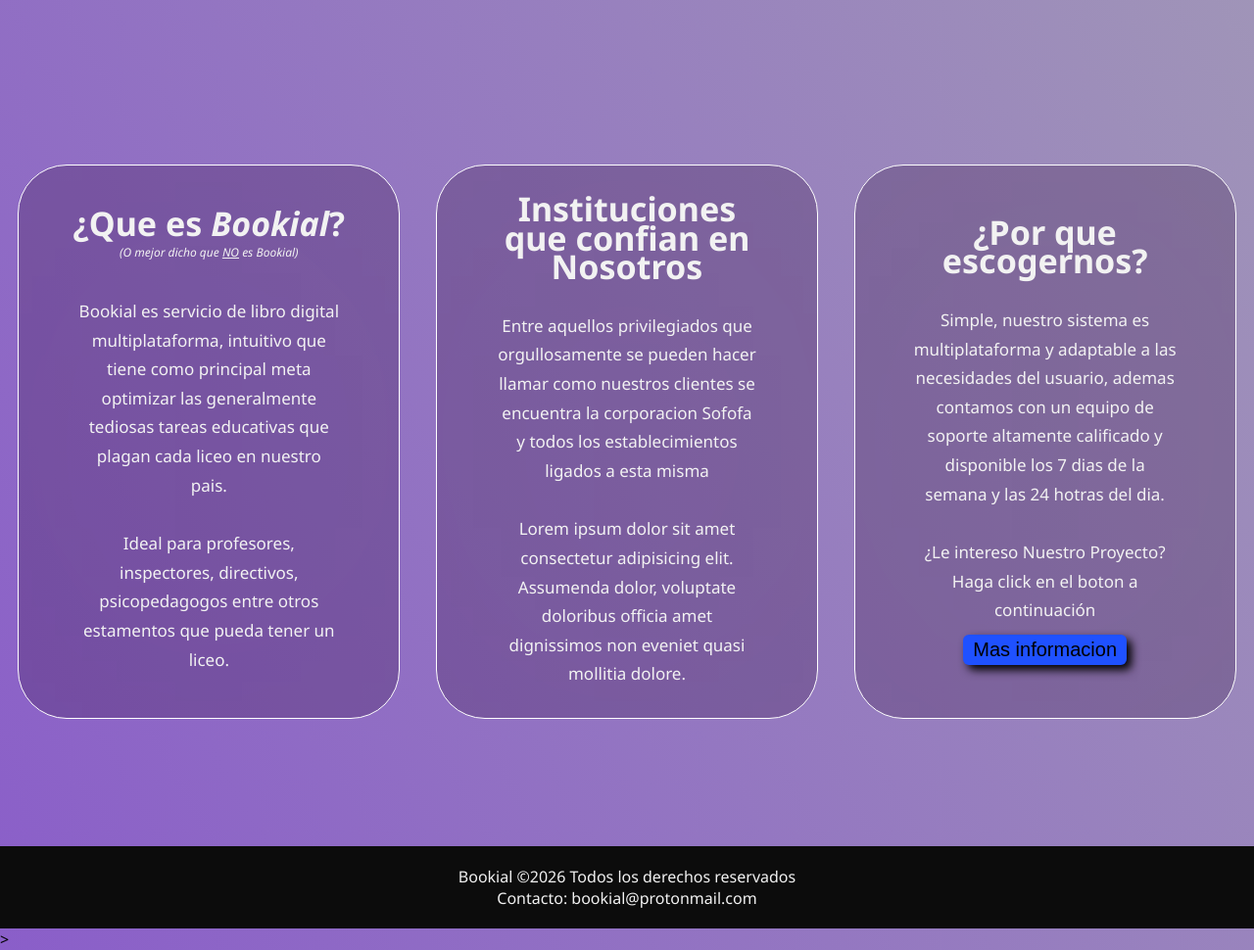
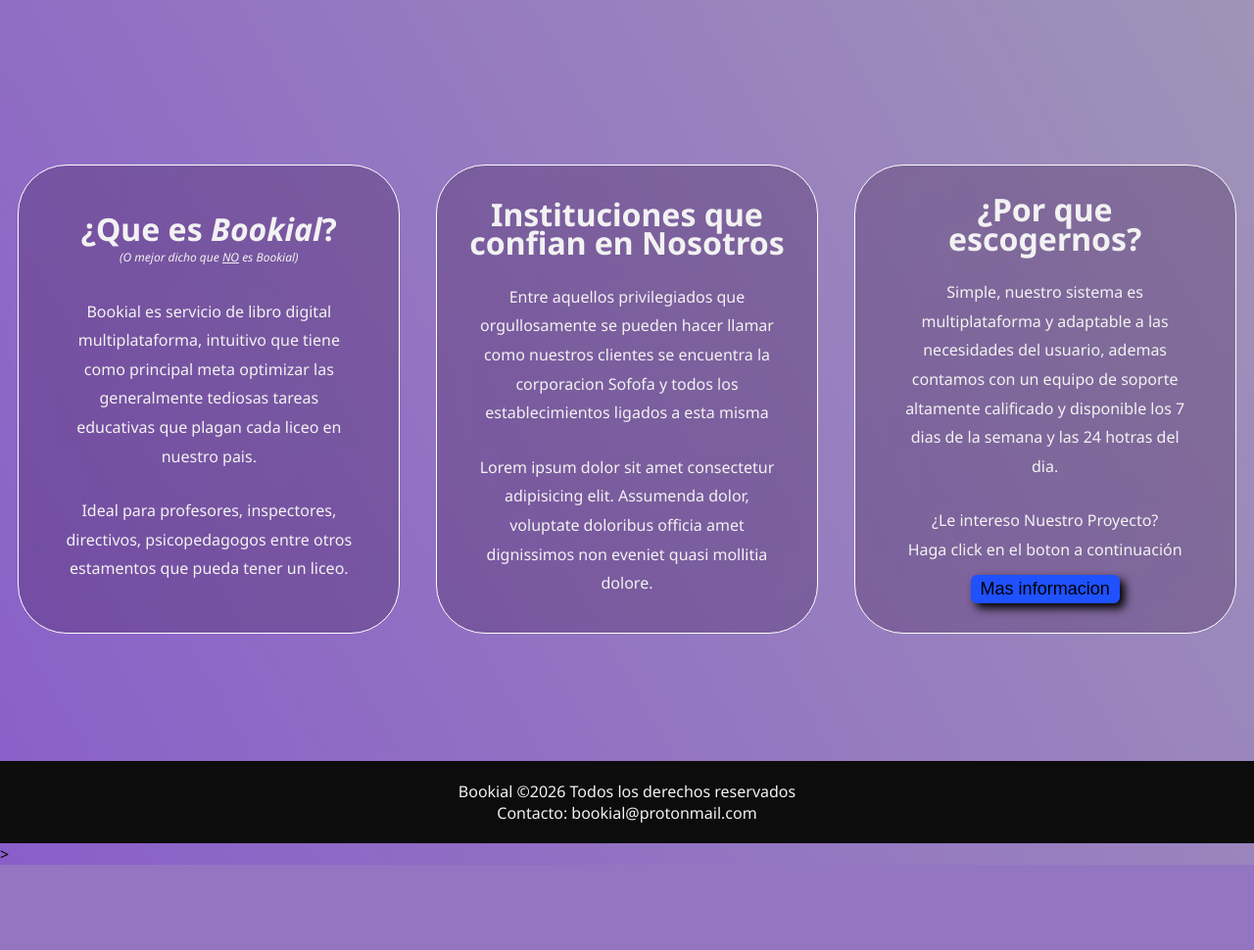
Before and after one commit to tecno-gg/Bookial-T2, a Python web app: template templates/public/index.html in a window 1280 px wide. Shown: the part 522-1492 px from the top of the page at 98% size. After the commit the page ends 1405 px from the top, so only its background shows below. Run offline with Jinja, Linux system fonts and the light colour scheme; the template is opened without the code that fills it, so the values that code supplies are empty.

Commit message:
arreglos menores

```diff
--- a/static/css/index.css
+++ b/static/css/index.css
@@ -60,66 +60,25 @@ h1 {
     width: 390px;
     margin: 70px auto;
     text-align: center;
+    line-height: 185%;
     display: flex;
     justify-content: center;
     flex-direction: column;
     flex-wrap: wrap;
     background-color: var(--darkpurple);
-    border-radius: 10px;
-    padding: 20px 18px;
+    border-radius: 50px;
+    padding: 30px 32px;
     position: relative;
 }
 
 .glass {
-    padding: 30px 50px;
-    border-radius: 50px;
     background-color: rgba(40, 5, 51, 0.233);
     backdrop-filter: blur(500px);
     border: 1px solid white;
-    line-height: 185%;
 }
 
-/* animacion de bordes */
-
-/* @property --angle{
-    syntax: "<angle>";
-    initial-value: 360deg;
-    inherits: false;
-} */
-
-/* .bookial-info::after, .bookial-info::before {
-    content: "";
-    position: absolute;
-    height: 100%;
-    width: 100%;
-    background-image: conic-gradient(from var(--angle) , var(--neonazul), var(--purple), var(--black));
-    top: 50%;
-    left: 50%;
-    translate: -50% -50%;
-    z-index: -1;
-    padding: 4px;
-    border-radius: 10px;
-    animation: 3s spinAn linear infinite;
-}
-
-.bookial-info::before {
-    filter: blur(30px);
-}
-
-@keyframes spinAn{
-    from {
-        --angle: 360deg;
-    }
-
-    to {
-        --angle: 0deg;
-    }
-} */
-
-/* animacion de borde */
-
 article p {
-    font-size: 17px;
+    font-size: 16px;
     padding: 0 10px;
 }
 
@@ -127,6 +86,7 @@ article button {
     margin-top: 10px;
     background-color: var(--neonazul);
     border: #1f51ff solid 0px;
+    font-size: 18px;
     box-shadow: 5px 5px 10px black;
 }
 
@@ -136,7 +96,7 @@ article button:hover {
 }
 
 h2 {
-    font-size: 34px;
+    font-size: 32px;
 }
 
 span {
@@ -146,7 +106,7 @@ span {
 
 hr {
     border: none;
-    height: 30px;
+    height: 26px;
 }
 
 footer {
```
